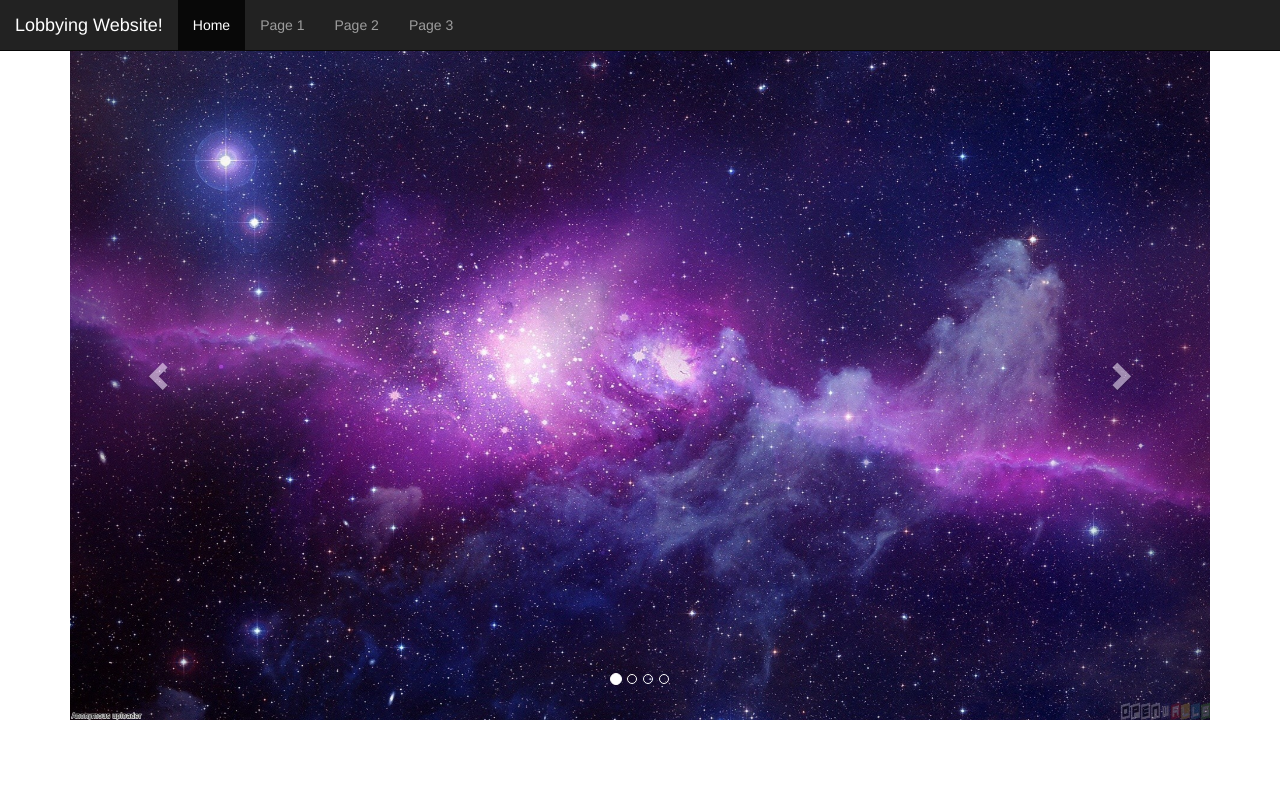
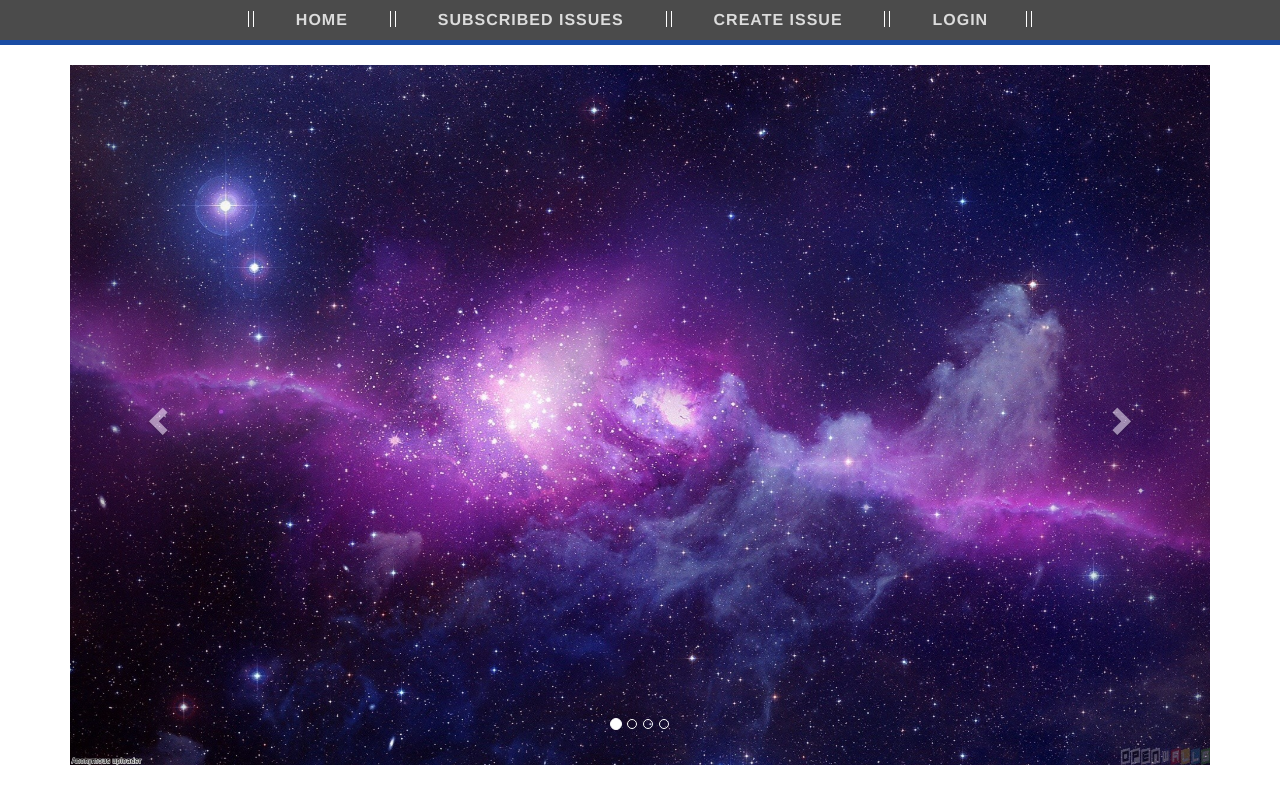
Before and after one commit to pjs33/HackArizona, a PHP site: page /index.php in a window 1280 px wide. Run offline with PHP 8.4, Linux system fonts and the light colour scheme; some libraries are stand-ins or nearby versions.

Commit message:
Changed Navbar Look

```diff
--- a/view_components/navbar.php
+++ b/view_components/navbar.php
@@ -1,15 +1,66 @@
+<style type="text/css">
+#nav-bar {
+    margin-right: auto;
+    margin-left: auto;
+}
+
+.nav-bar-link {
+    color: #dcdcdc;
+    font-size: 16px;
+    line-height: 22px;
+    font-weight: 700;
+    letter-spacing: 1px;
+    text-decoration: none;
+    cursor: auto;
+    text-transform: uppercase;
+    height: 40px;
+    padding: 8px;
+    margin: 0px;
+    margin-left: 4px;
+    padding-left: 35px;
+    padding-right: 35px;
+}
+
+.nav-bar-link:hover {
+    background: #666666;
+    text-shadow: none;
+    color: white;
+    text-decoration: none;
+}
+
+#nav-bar-container {
+    width: 100%;
+    height: 45px;
+    background: rgba(30,30,30,0.8);
+    border-bottom: 5px solid #1a4ca3;
+    text-align: center;
+}
+
+.nav-link-separator {
+    border-right: 1px solid white;
+    display: inline;
+    margin: 2px;
+}
+</style>
+
+
 <!-- NAVBAR -->
-<nav class="navbar navbar-inverse navbar-fixed-top">
-  <div class="container-fluid">
-    <div class="navbar-header">
-      <a class="navbar-brand" href="#">Lobbying Website!</a>
+<div id="nav-bar-container" data-spy="affix" data-offset-top="164">
+        <div id="nav-bar">
+            <div class="nav-link-separator"></div>
+            <div class="nav-link-separator"></div>
+            <a class="nav-bar-link btn primary-btn" href="#">Home</a>
+            <div class="nav-link-separator"></div>
+            <div class="nav-link-separator"></div>
+            <a class="nav-bar-link btn primary-btn" href="#">Subscribed Issues</a>
+            <div class="nav-link-separator"></div>
+            <div class="nav-link-separator"></div>
+            <a class="nav-bar-link btn primary-btn" href="#">Create Issue</a>
+            <div class="nav-link-separator"></div>
+            <div class="nav-link-separator"></div>
+            <a class="nav-bar-link btn primary-btn" href="#">Login</a>
+            <div class="nav-link-separator"></div>
+            <div class="nav-link-separator"></div>
+        </div>
     </div>
-    <ul class="nav navbar-nav">
-      <li class="active"><a href="#">Home</a></li>
-      <li><a href="#">Page 1</a></li>
-      <li><a href="#">Page 2</a></li>
-      <li><a href="#">Page 3</a></li>
-    </ul>
-  </div>
-</nav>
 <!-- END NAVBAR -->
```
